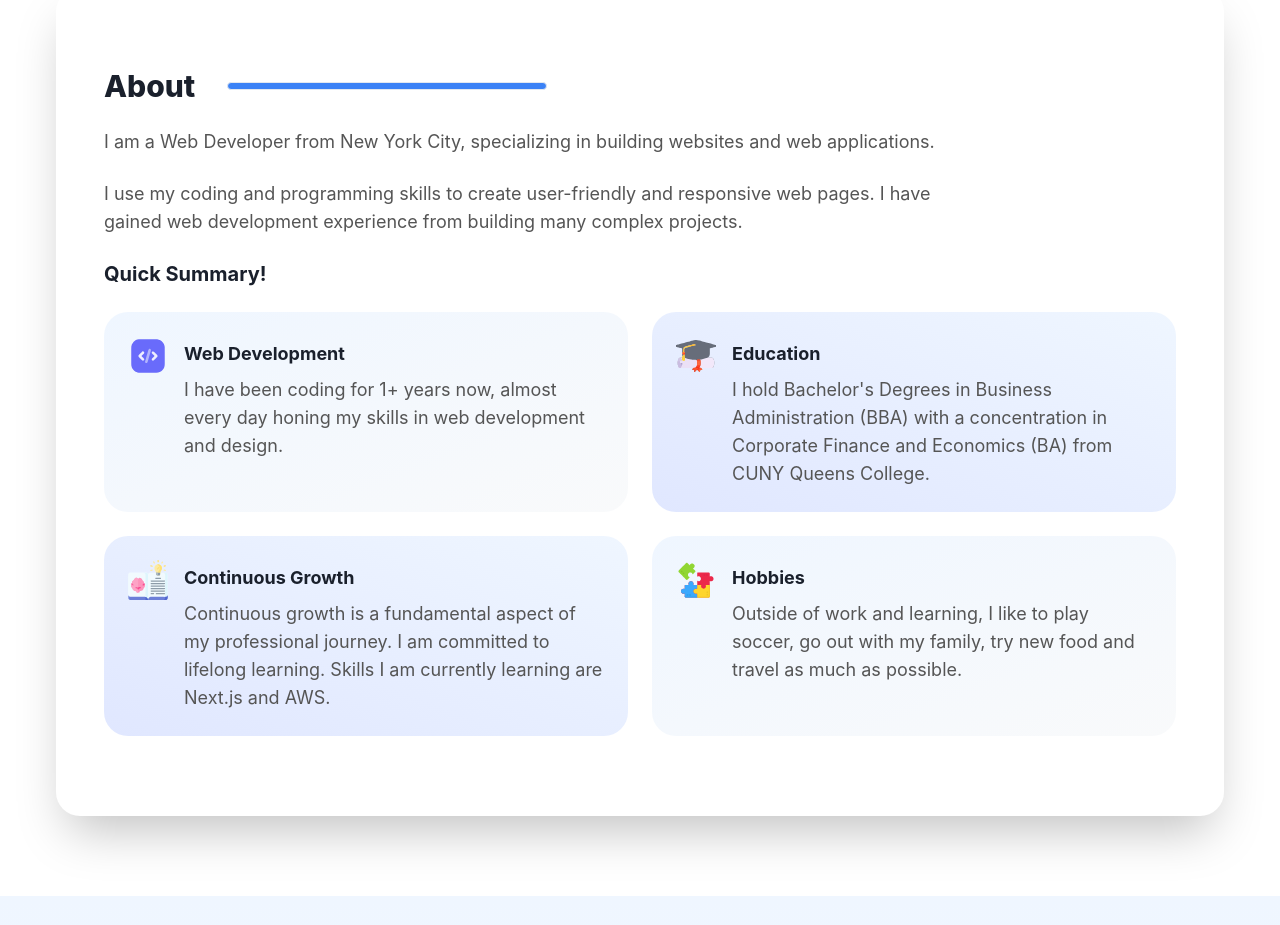
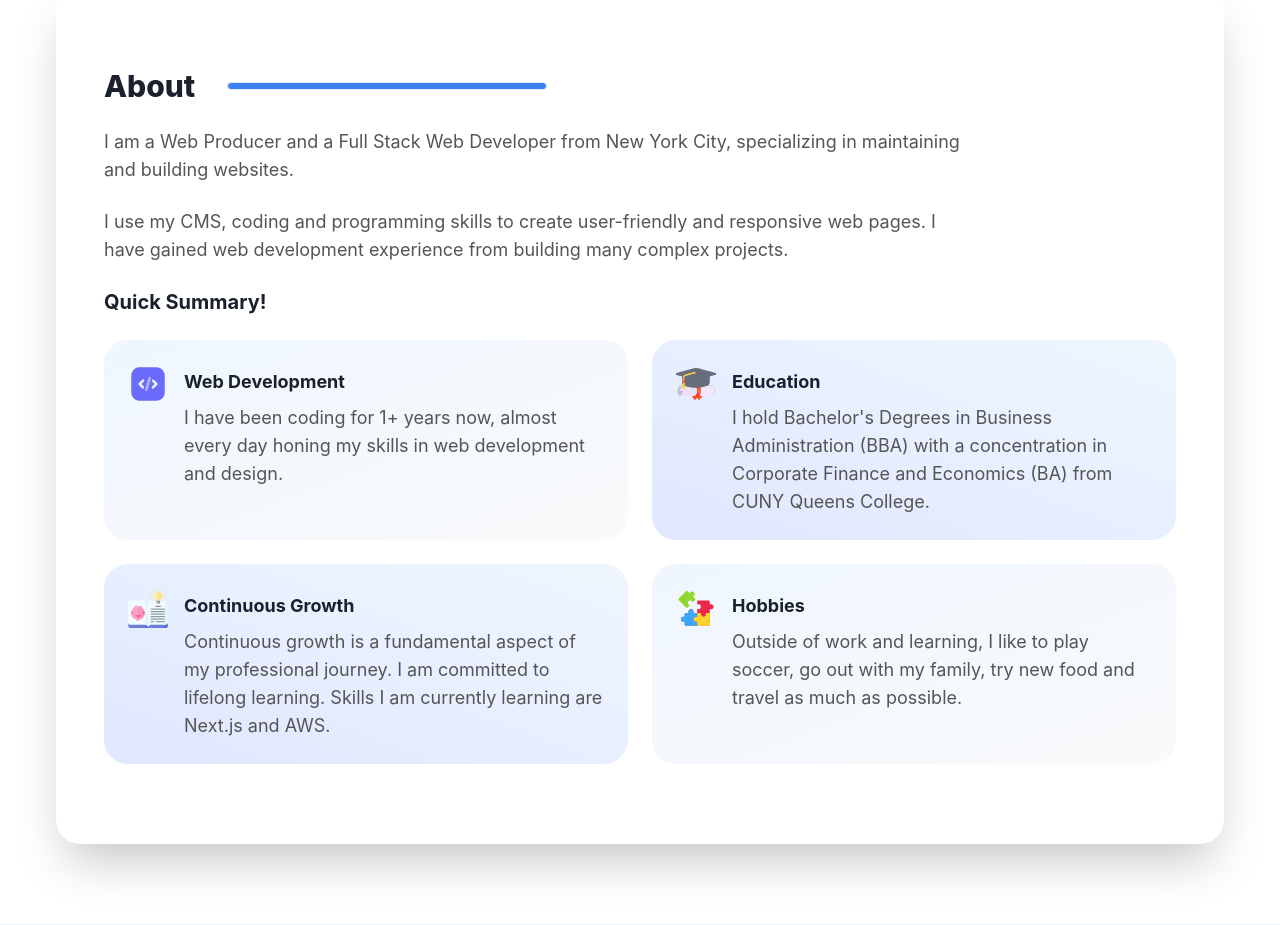
Before and after one commit to kulievdev/portfolio-website, a React (Vite) app: page / in a window 1280 px wide. Shown: the part 5000-5925 px from the top of the page. Built offline with nearby package versions, Linux system fonts and the light colour scheme.

Commit message:
Edit about me section

```diff
--- a/src/Pages/About/AboutHeader.tsx
+++ b/src/Pages/About/AboutHeader.tsx
@@ -9,13 +9,13 @@ const AboutHeader = () => {
       </div>
       <div className="flex flex-col gap-6 lg:w-[80%]">
         <p className="text-base md:text-lg laptop:text-xl">
-          I am a Web Developer from New York City, specializing in building
-          websites and web applications.
+          I am a Web Producer and a Full Stack Web Developer from New York City,
+          specializing in maintaining and building websites.
         </p>
         <p className="text-base md:text-lg laptop:text-xl">
-          I use my coding and programming skills to create user-friendly and
-          responsive web pages. I have gained web development experience from
-          building many complex projects.
+          I use my CMS, coding and programming skills to create user-friendly
+          and responsive web pages. I have gained web development experience
+          from building many complex projects.
         </p>
       </div>
     </>
```
